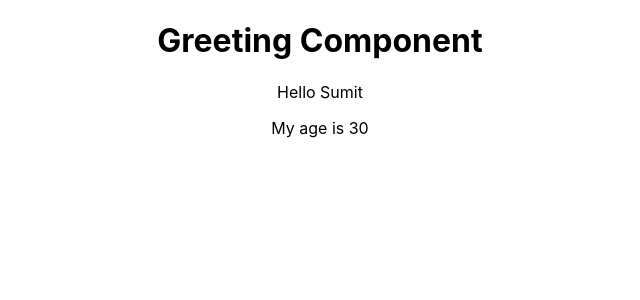
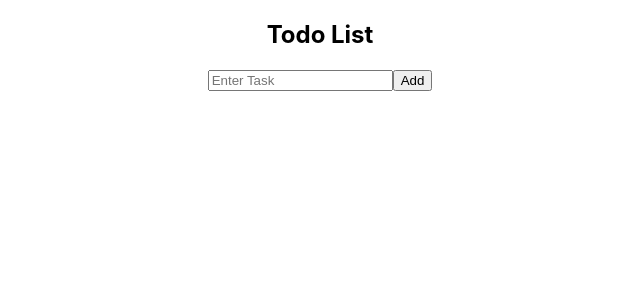
Before and after one commit to SumitDongare/react-practice, a React (Create React App) app: page / in a window 1280 px wide. Shown: the top 300 px of the page, without its empty margins (320-960 px from the left). Built offline with nearby package versions, Linux system fonts and the light colour scheme.

Commit message:
greeting component and todoList component done

```diff
--- a/src/App.js
+++ b/src/App.js
@@ -3,6 +3,7 @@ import './App.css';
 import Counter from './counter/Counter';
 import Flag from './flag/Flag';
 import Greeting from './greeting/Greeting';
+import TodoList from './todoList/TodoList';
 
 function App() {
 
@@ -15,7 +16,8 @@ function App() {
     <div className="App">
       {/* <Counter counterName ="Counter Component" onCountChange = {onCallback} ></Counter> */}
       {/* <Flag></Flag> */}
-      <Greeting greet="Hello " name="Sumit"></Greeting>
+      {/* <Greeting greet="Hello " name="Sumit"></Greeting> */}
+      <TodoList></TodoList>
     </div>
   );
 }
--- a/src/greeting/Greeting.js
+++ b/src/greeting/Greeting.js
@@ -3,6 +3,7 @@ import React from 'react'
 export default function Greeting({greet, name}) {
 
  const age = 30;
+
   return (
     <div>
       <h1>Greeting Component</h1>
--- /dev/null
+++ b/src/todoList/TodoList.js
@@ -0,0 +1,37 @@
+import React, { useState } from 'react'
+
+export default function TodoList() {
+    const [todos, setTodos] =useState([])
+
+    const [input, setInput] = useState("")
+
+    const changeHandler = (e)=>{
+        setInput(e.target.value)
+       console.log(input)
+    }
+
+    const handler = ()=>{
+        if(input.length >=1){
+            setTodos([...todos, {taskId : todos.length +1, name : input}])
+        }
+
+        setInput("")
+    }
+
+
+  return (
+    <div>
+        <h2>Todo List</h2>
+        <input type='text' placeholder='Enter Task' value={input} onChange={changeHandler}></input>
+        <button onClick={handler}>Add</button>
+
+
+       {
+        todos.map((todo)=>{
+            return <p key={todo.taskId}> {todo.name}</p>
+        })
+       }
+
+    </div>
+  )
+}
```
Also changed, not shown: screenshots/todoListComponent.png (added).
